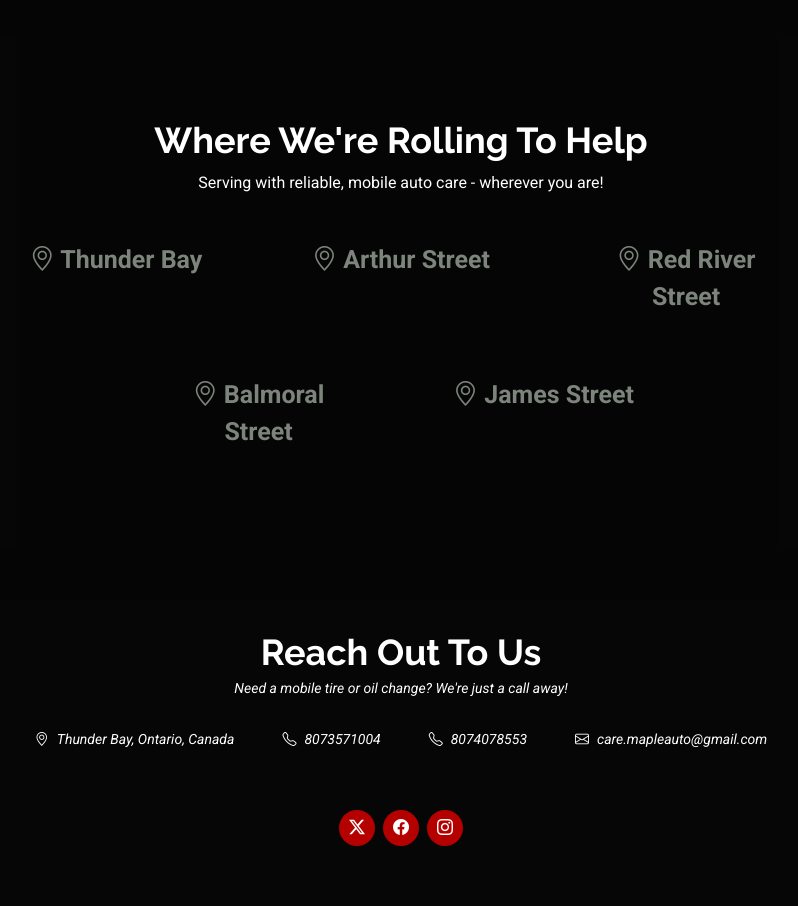
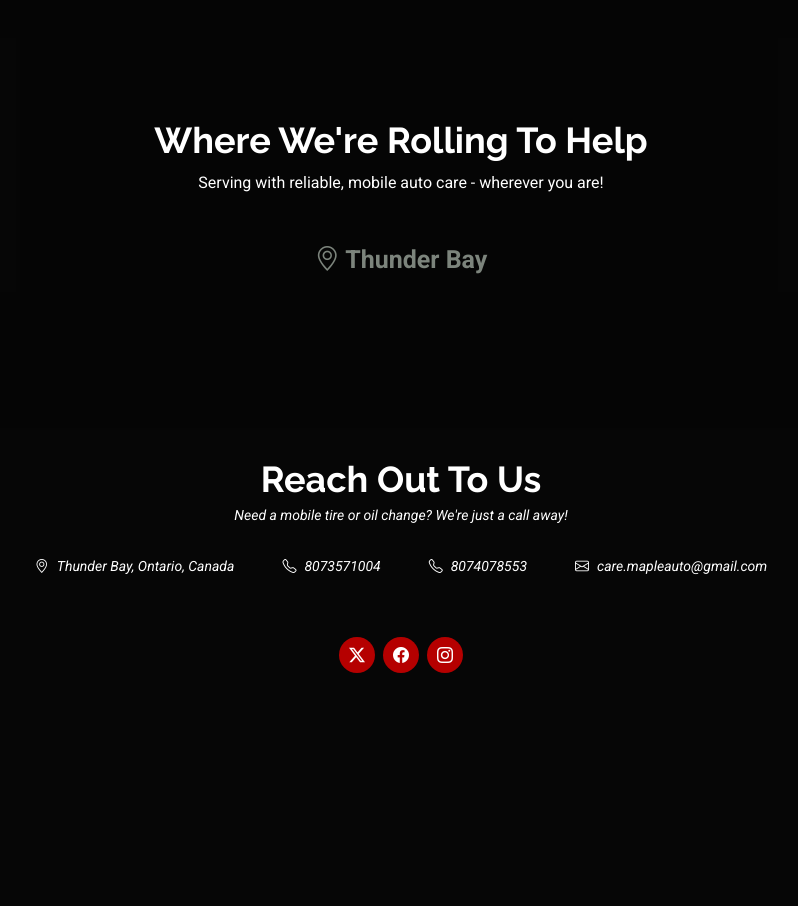
Before and after one commit to swapglobals3333/autos, a Django app: page / in a window 1280 px wide. Shown: the part 1233-2139 px from the top of the page, without its empty margins (239-1037 px from the left). After the commit the page ends 1906 px from the top, so only its background shows below. Run offline with Django 5.2, Linux system fonts and the light colour scheme; some libraries are stand-ins or nearby versions.

Commit message:
Update home.html

```diff
--- a/services/templates/services/home.html
+++ b/services/templates/services/home.html
@@ -65,33 +65,6 @@
               </div>
             </div><!-- End Stats Item -->
 
-            <div class="col-lg-3 col-md-6">
-              <div class="stats-item text-center w-100 h-100">
-                <span id="locations"><i class="bi bi-geo-alt flex-shrink-0"></i> Arthur Street</span>
-              </div>
-            </div><!-- End Stats Item -->
-
-            <div class="col-lg-3 col-md-6">
-              <div class="stats-item text-center w-100 h-100">
-                <span id="locations"><i class="bi bi-geo-alt flex-shrink-0"></i> Red River Street</span>
-              </div>
-            </div><!-- End Stats Item -->
-
-          </div>
-
-          <div class="row gy-4 justify-content-center">
-
-            <div class="col-lg-3 col-md-6">
-              <div class="stats-item text-center w-100 h-100">
-                <span id="locations"><i class="bi bi-geo-alt flex-shrink-0"></i> Balmoral Street</span>
-              </div>
-            </div><!-- End Stats Item -->
-
-            <div class="col-lg-3 col-md-6">
-              <div class="stats-item text-center w-100 h-100">
-                <span id="locations"><i class="bi bi-geo-alt flex-shrink-0"></i> James Street</span>
-              </div>
-            </div><!-- End Stats Item -->
           </div>
 
         </div>
```
